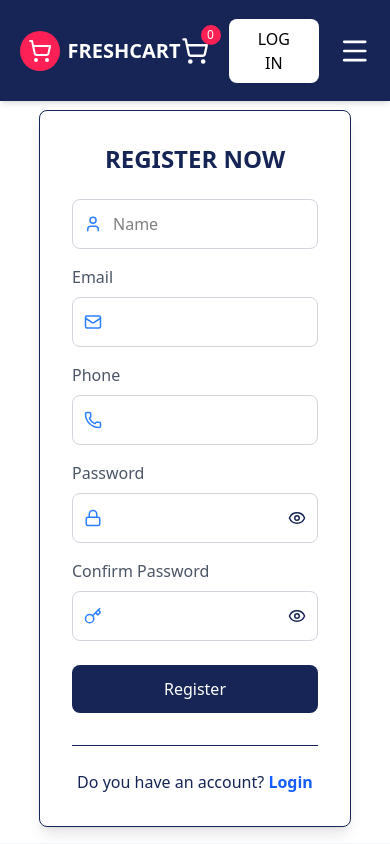
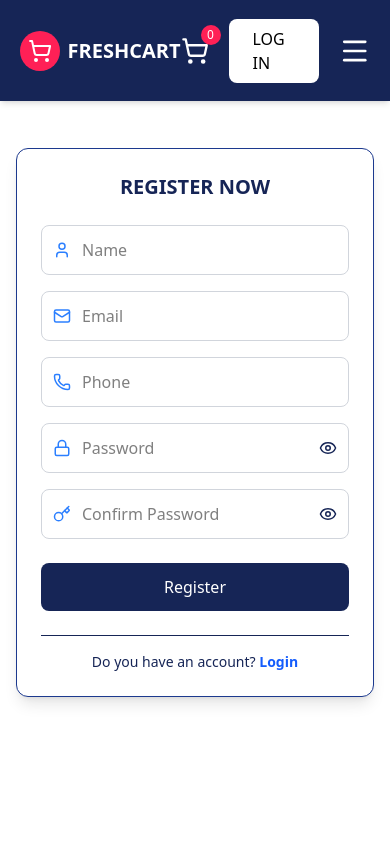
Before and after one commit to A7madSoliman/freshcart-ecommerce-next, a Next.js app: page /register in a window 390 px wide. Shown: the top 844 px of the page. Built offline with nearby package versions, Linux system fonts and the light colour scheme.

Commit message:
Ending the register page

```diff
--- a/app/(auth)/login/page.tsx
+++ b/app/(auth)/login/page.tsx
@@ -1,3 +1,92 @@
+"use client";
+
+import { Eye, EyeOff, Loader2, Lock, Mail } from "lucide-react";
+import Link from "next/link";
+import { useState } from "react";
+
 export default function Login() {
-  return <div className="mt-[12vh]">Login</div>;
+  const [showPassword, setShowPassword] = useState(false);
+  return (
+    <section className="min-h-screen flex items-center justify-center px-4">
+      <div className="w-full max-w-md sm:max-w-lg bg-white rounded-xl p-6 sm:p-8 border border-blue-900 shadow-lg">
+        <h2 className="text-xl sm:text-2xl font-bold text-blue-950 mb-6 text-center">
+          LOGIN
+        </h2>
+        <form>
+          {/* Email */}
+          <div>
+            <div className="relative mt-4">
+              <Mail
+                className="absolute left-3 top-1/2 -translate-y-1/2 text-blue-500"
+                size={18}
+              />
+              <input
+                className="pl-10 pr-4 py-3 w-full border border-gray-300 rounded-lg focus:ring-2 focus:ring-blue-950 outline-none"
+                placeholder="Email"
+                id="email"
+                type="email"
+              />
+            </div>
+            {/* <div
+              className={`overflow-hidden transition-all duration-300 ${
+                touchedFields.email && errors.email
+                  ? "max-h-20 opacity-100 mt-1"
+                  : " max-h-0 opacity-0"
+              }`}
+            >
+              <p className="text-red-500 text-sm">{errors.email?.message}</p>
+            </div> */}
+          </div>
+
+          {/* Password */}
+          <div className="mt-4">
+            <div className="relative">
+              <Lock
+                className="absolute left-3 top-1/2 -translate-y-1/2 text-blue-500"
+                size={18}
+              />
+              <input
+                className="pl-10 pr-4 py-3 w-full border border-gray-300 rounded-lg focus:ring-2 focus:ring-blue-950 outline-none"
+                placeholder="Password"
+                id="password"
+                type={showPassword ? "text" : "password"}
+              />
+              <button
+                onClick={() => setShowPassword(!showPassword)}
+                type="button"
+                className="absolute right-3 top-1/2 -translate-y-1/2 text-blue-950 cursor-pointer"
+              >
+                {showPassword ? <EyeOff size={18} /> : <Eye size={18} />}
+              </button>
+            </div>
+            {/* <div
+              className={`overflow-hidden transition-all duration-300 ${
+                touchedFields.password && errors.password
+                  ? "max-h-20 opacity-100  mt-1"
+                  : "max-h-0 opacity-0"
+              }`}
+            >
+              <p className="text-red-500 text-sm">{errors.password?.message}</p>
+            </div> */}
+          </div>
+
+          {/* Submit */}
+          <button className="mt-6 w-full flex items-center justify-center gap-2 bg-blue-950 text-white py-3 rounded-lg transition hover:bg-blue-900 disabled:opacity-60 cursor-pointer">
+            Login
+          </button>
+        </form>
+        <div className="mt-6 text-center pt-4 border-t border-blue-950">
+          <p className="text-sm sm:text-base text-blue-950">
+            Have an account?{" "}
+            <Link
+              className="text-blue-600 font-semibold hover:underline"
+              href="/register"
+            >
+              Register!
+            </Link>
+          </p>
+        </div>
+      </div>
+    </section>
+  );
 }
--- a/app/(auth)/register/page.tsx
+++ b/app/(auth)/register/page.tsx
@@ -1,13 +1,24 @@
 "use client";
 
-import { ErrorMessage } from "@/lib/helper/errormessage";
+import { signupApi } from "@/lib/api/auth.api";
+import { setToken } from "@/lib/auth/token";
 import { SignupFormData, signupSchema } from "@/lib/schemas/auth.schema";
 import { zodResolver } from "@hookform/resolvers/zod";
-import { Eye, EyeOff, Key, Lock, Mail, Phone, User } from "lucide-react";
+import {
+  Eye,
+  EyeOff,
+  Key,
+  Loader2,
+  Lock,
+  Mail,
+  Phone,
+  User,
+} from "lucide-react";
 import Link from "next/link";
 import { useRouter } from "next/navigation";
 import { useState } from "react";
 import { useForm } from "react-hook-form";
+import { toast } from "sonner";
 
 export default function Register() {
   const router = useRouter();
@@ -24,18 +35,29 @@ export default function Register() {
   });
 
   const onSubmit = async (data: SignupFormData) => {
-    console.log(data);
+    try {
+      const res = await signupApi(data);
+      setToken(res.token);
+      toast.success("Account created successfully");
+      router.push("/login");
+      console.log(data);
+    } catch (error) {
+      if (error instanceof Error) {
+        toast.error(error.message);
+      } else {
+        toast.error("Something went wrong ");
+      }
+    }
   };
   return (
-    <section className="max-w-[80%] mt-[13vh] mx-auto mb-4">
-      <div className="rounded-lg p-8 mt-10 border border-blue-950 shadow-lg">
-        <h2 className="text-2xl font-bold text-blue-950 mb-6 text-center">
+    <section className="min-h-screen flex items-center justify-center px-4">
+      <div className="w-full max-w-md sm:max-w-lg bg-white rounded-xl p-6 sm:p-8 border border-blue-900 shadow-lg">
+        <h2 className="text-xl sm:text-2xl font-bold text-blue-950 mb-6 text-center">
           REGISTER NOW
         </h2>
         <form onSubmit={handleSubmit(onSubmit)}>
           {/* Name */}
           <div>
-            {/* <label className="block mb-2 font-medium text-gray-600">Name</label> */}
             <div className="relative">
               <User
                 className="absolute left-3 top-1/2 -translate-y-1/2 text-blue-500"
@@ -48,56 +70,72 @@ export default function Register() {
                 type="text"
                 {...register("name")}
               />
-              <ErrorMessage
-                show={touchedFields.name}
-                message={errors.name?.message}
-              />
+            </div>
+            <div
+              className={`overflow-hidden transition-all duration-300 ${
+                touchedFields.name && errors.name
+                  ? "max-h-20 opacity-100 mt-1"
+                  : "max-h-0 opacity-0"
+              }`}
+            >
+              <p className="text-red-500 text-sm">{errors.name?.message}</p>
             </div>
           </div>
 
           {/* Email */}
-          <div className="mt-4">
-            <label className="block mb-2 font-medium text-gray-600">
-              Email
-            </label>
-            <div className="relative">
+          <div>
+            <div className="relative mt-4">
               <Mail
                 className="absolute left-3 top-1/2 -translate-y-1/2 text-blue-500"
                 size={18}
               />
               <input
                 className="pl-10 pr-4 py-3 w-full border border-gray-300 rounded-lg focus:ring-2 focus:ring-blue-950 outline-none"
-                name="email"
+                placeholder="Email"
                 id="email"
                 type="email"
+                {...register("email")}
               />
+            </div>
+            <div
+              className={`overflow-hidden transition-all duration-300 ${
+                touchedFields.email && errors.email
+                  ? "max-h-20 opacity-100 mt-1"
+                  : " max-h-0 opacity-0"
+              }`}
+            >
+              <p className="text-red-500 text-sm">{errors.email?.message}</p>
             </div>
           </div>
 
           {/* Phone */}
-          <div className="mt-4">
-            <label className="block mb-2 font-medium text-gray-600">
-              Phone
-            </label>
-            <div className="relative">
+          <div>
+            <div className="relative mt-4">
               <Phone
                 className="absolute left-3 top-1/2 -translate-y-1/2 text-blue-500"
                 size={18}
               />
               <input
                 className="pl-10 pr-4 py-3 w-full border border-gray-300 rounded-lg focus:ring-2 focus:ring-blue-950 outline-none"
-                name="phone"
+                placeholder="Phone"
                 id="phone"
                 type="tel"
+                {...register("phone")}
               />
+            </div>
+            <div
+              className={`overflow-hidden transition-all duration-300 ${
+                touchedFields.phone && errors.phone
+                  ? "max-h-20 opacity-100 mt-1"
+                  : "max-h-0 opacity-0"
+              }`}
+            >
+              <p className="text-red-500 text-sm">{errors.phone?.message}</p>
             </div>
           </div>
 
           {/* Password */}
           <div className="mt-4">
-            <label className="block mb-2 font-medium text-gray-600">
-              Password
-            </label>
             <div className="relative">
               <Lock
                 className="absolute left-3 top-1/2 -translate-y-1/2 text-blue-500"
@@ -105,8 +143,9 @@ export default function Register() {
               />
               <input
                 className="pl-10 pr-4 py-3 w-full border border-gray-300 rounded-lg focus:ring-2 focus:ring-blue-950 outline-none"
-                name="password"
+                placeholder="Password"
                 id="password"
+                {...register("password")}
                 type={showPassword ? "text" : "password"}
               />
               <button
@@ -117,13 +156,19 @@ export default function Register() {
                 {showPassword ? <EyeOff size={18} /> : <Eye size={18} />}
               </button>
             </div>
+            <div
+              className={`overflow-hidden transition-all duration-300 ${
+                touchedFields.password && errors.password
+                  ? "max-h-20 opacity-100  mt-1"
+                  : "max-h-0 opacity-0"
+              }`}
+            >
+              <p className="text-red-500 text-sm">{errors.password?.message}</p>
+            </div>
           </div>
 
           {/* Repassword */}
           <div className="mt-4">
-            <label className="block mb-2 font-medium text-gray-600">
-              Confirm Password
-            </label>
             <div className="relative">
               <Key
                 className="absolute left-3 top-1/2 -translate-y-1/2 text-blue-500"
@@ -131,9 +176,10 @@ export default function Register() {
               />
               <input
                 className="pl-10 pr-4 py-3 w-full border border-gray-300 rounded-lg focus:ring-2 focus:ring-blue-950 outline-none"
-                name="rePassword"
+                placeholder="Confirm Password"
                 id="rePassword"
-                type={showConfirmPassword ? " text" : "password"}
+                type={showConfirmPassword ? "text" : "password"}
+                {...register("rePassword")}
               />
               <button
                 onClick={() => setShowConfirmPassowrd(!showConfirmPassword)}
@@ -143,22 +189,36 @@ export default function Register() {
                 {showConfirmPassword ? <EyeOff size={18} /> : <Eye size={18} />}
               </button>
             </div>
+            <div
+              className={`overflow-hidden transition-all duration-300 ${
+                touchedFields.rePassword && errors.rePassword
+                  ? " max-h-20 opacity-100 mt-1"
+                  : "max-h-0 opacity-0"
+              }`}
+            >
+              <p className="text-red-500 text-sm">
+                {errors.rePassword?.message}
+              </p>
+            </div>
           </div>
 
           {/* Submit */}
-
           <button
             disabled={isSubmitting}
-            className="mt-6 w-full flex items-center justify-center  bg-blue-950 text-white py-3 rounded-lg cursor-pointer"
+            className="mt-6 w-full flex items-center justify-center gap-2 bg-blue-950 text-white py-3 rounded-lg transition hover:bg-blue-900 disabled:opacity-60 cursor-pointer"
           >
-            Register
+            {isSubmitting ? (
+              <Loader2 className="animate-spin w-6 h-6" />
+            ) : (
+              "Register"
+            )}
           </button>
         </form>
-        <div className="mt-8 text-center pt-6 border-t border-blue-950 ">
-          <p className="text-blue-950">
+        <div className="mt-6 text-center pt-4 border-t border-blue-950">
+          <p className="text-sm sm:text-base text-blue-950">
             Do you have an account?{" "}
             <Link
-              className="text-blue-600 font-semibold  cursor-pointer"
+              className="text-blue-600 font-semibold hover:underline"
               href="/login"
             >
               Login
--- a/app/layout.tsx
+++ b/app/layout.tsx
@@ -3,6 +3,7 @@ import { Geist, Geist_Mono } from "next/font/google";
 import "./globals.css";
 import ResponsiveNav from "@/components/Navbar/ResponsiveNav";
 import Footer from "@/components/Footer/Footer";
+import { Toaster } from "sonner";
 
 const geistSans = Geist({
   variable: "--font-geist-sans",
@@ -32,6 +33,7 @@ export default function RootLayout({
         <ResponsiveNav />
         <main role="main" className="flex-1 ">
           {children}
+          <Toaster position="top-right" richColors />
         </main>
         <Footer />
       </body>
--- a/components/Navbar/Nav.tsx
+++ b/components/Navbar/Nav.tsx
@@ -82,12 +82,13 @@ export default function Nav({ openNav }: Props) {
               0
             </span>
           </Link>
-          <button
+          <Link
+            href="/login"
             className="md:px-8 md:py-2.5 px-6 py-2 text-black text-base bg-white
               hover:bg-gray-300 transition-all duration-200 rounded-lg"
           >
             LOG IN
-          </button>
+          </Link>
 
           {/* burger menu */}
           <Menu
--- a/lib/schemas/auth.schema.ts
+++ b/lib/schemas/auth.schema.ts
@@ -1,5 +1,5 @@
 import { z } from "zod";
-
+// Sign up Schema
 export const signupSchema = z
   .object({
     name: z.string().trim().min(3, "Name must be at least 3 characters"),
@@ -17,4 +17,30 @@ export const signupSchema = z
     path: ["rePassword"],
   });
 
+// Sign in Schema
+export const signinSchema = z.object({
+  email: z.string().email(),
+  password: z.string().min(6),
+});
+
+// Forget Schema
+export const forgetSchema = z.object({
+  email: z.string().email(),
+});
+
+// Verify Code
+export const verifyCodeSchema = z.object({
+  resetCode: z.string().length(6),
+});
+
+// Reset Password
+export const resetPasswordSchema = z.object({
+  email: z.string().email(),
+  newPassword: z.string().min(6),
+});
+
 export type SignupFormData = z.infer<typeof signupSchema>;
+export type SigninFormData = z.infer<typeof signinSchema>;
+export type ForgetFormData = z.infer<typeof forgetSchema>;
+export type VerifyFormData = z.infer<typeof verifyCodeSchema>;
+export type ResetFormData = z.infer<typeof resetPasswordSchema>;
--- a/package.json
+++ b/package.json
@@ -16,6 +16,7 @@
     "react": "19.2.3",
     "react-dom": "19.2.3",
     "react-hook-form": "^7.71.1",
+    "sonner": "^2.0.7",
     "zod": "^4.3.5"
   },
   "devDependencies": {
```
Also changed, not shown: lib/api/auth.api.ts (+38 -3 lines), lib/helper/errormessage.tsx (+15 -15 lines), types/auth.ts (+12 -22 lines), 1 other file (tests, documents, lock files or other folders).
